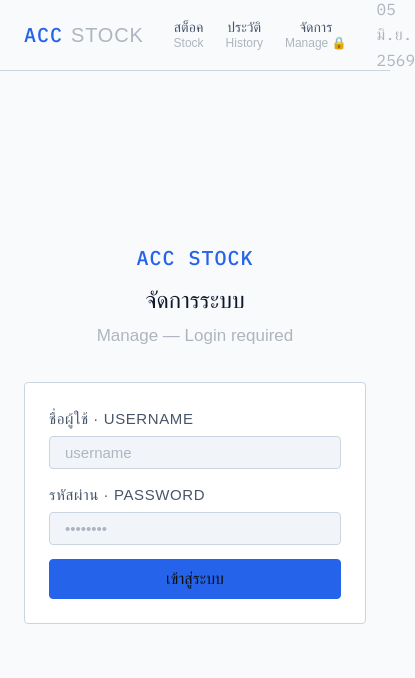
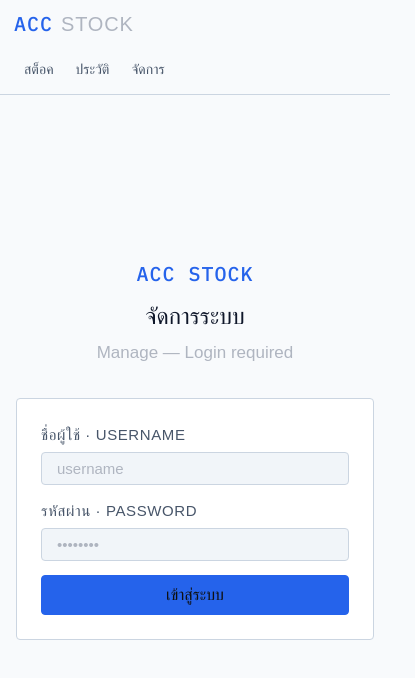
Before and after one commit to Suraphatmoodang/AC-webbuild, a Next.js app: page /login in a window 390 px wide. Shown: the top 678 px of the page, 415 px wide, since content can reach past the window. Built offline with nearby package versions, Linux system fonts and the light colour scheme; a web font is replaced by a local one.

Commit message:
Fixed button auth gate, Added responsive layout for mobile

```diff
--- a/pages/_app.tsx
+++ b/pages/_app.tsx
@@ -1,8 +1,14 @@
 import type { AppProps } from "next/app";
+import Head from "next/head";
 import Link from "next/link";
 import { useRouter } from "next/router";
 import { useEffect, useState } from "react";
 import "@/styles/globals.css";
+
+// Show the tab logo only on deployed (Vercel) builds. NODE_ENV is "production"
+// on any built/deployed site and "development" under `npm run dev`, so local
+// testing stays blank (default browser icon) while the live site shows the logo.
+const IS_DEPLOYED = process.env.NODE_ENV === "production";
 
 const NAV = [
   { href: "/", label: "สต็อค", en: "Stock", auth: false },
@@ -37,17 +43,21 @@ export default function App({ Component, pageProps }: AppProps) {
 
   return (
     <div style={{ minHeight: "100vh", display: "flex", flexDirection: "column" }}>
+      <Head>
+        <meta name="viewport" content="width=device-width, initial-scale=1, viewport-fit=cover" />
+        {IS_DEPLOYED && <link rel="icon" type="image/png" href="/favicon.png" />}
+      </Head>
       <header style={{
         borderBottom: "1px solid var(--border)",
         background: "var(--bg)",
         position: "sticky", top: 0, zIndex: 50,
       }}>
-        <div style={{ maxWidth: 1280, margin: "0 auto", padding: "0 24px", display: "flex", alignItems: "center", gap: 20, height: 70 }}>
+        <div className="app-hdr" style={{ maxWidth: 1280, margin: "0 auto", padding: "0 24px", display: "flex", alignItems: "center", gap: 20, height: 70 }}>
           <div style={{ display: "flex", alignItems: "baseline", gap: 8 }}>
             <span style={{ fontFamily: "var(--mono)", fontSize: 20, color: "var(--accent)", fontWeight: 500, letterSpacing: "0.05em" }}>ACC</span>
             <span style={{ fontSize: 20, color: "var(--text3)", letterSpacing: "0.04em" }}>STOCK</span>
           </div>
-          <nav style={{ display: "flex", gap: 2, flex: 1 }}>
+          <nav className="app-nav" style={{ display: "flex", gap: 2, flex: 1 }}>
             {visibleNav.map((n) => {
               const active = router.pathname === n.href;
               return (
@@ -70,7 +80,7 @@ export default function App({ Component, pageProps }: AppProps) {
               );
             })}
           </nav>
-          <span style={{ fontSize: 16, color: "var(--text3)", fontFamily: "var(--mono)" }}>
+          <span className="app-date" style={{ fontSize: 16, color: "var(--text3)", fontFamily: "var(--mono)" }}>
             {new Date().toLocaleDateString("th-TH", { day: "2-digit", month: "short", year: "numeric" })}
           </span>
           {authed && (
@@ -85,7 +95,7 @@ export default function App({ Component, pageProps }: AppProps) {
           )}
         </div>
       </header>
-      <main style={{ flex: 1, maxWidth: 1280, margin: "0 auto", padding: "24px", width: "100%" }}>
+      <main className="app-main" style={{ flex: 1, maxWidth: 1280, margin: "0 auto", padding: "24px", width: "100%" }}>
         <Component {...pageProps} />
       </main>
     </div>
--- a/pages/admin-log.tsx
+++ b/pages/admin-log.tsx
@@ -108,7 +108,7 @@ export default function AdminLogPage() {
       <h2 style={{ fontSize: 22, fontWeight: 500, marginBottom: 16 }}>สรุปและบันทึกกิจกรรม</h2>
 
       {/* Summary cards */}
-      <div style={{ display: "grid", gridTemplateColumns: "repeat(4,1fr)", gap: 12, marginBottom: 28 }}>
+      <div className="stat-grid" style={{ marginBottom: 28 }}>
         {summary.map((s) => (
           <div key={s.label} className="card" style={{ padding: "14px 16px" }}>
             <div style={{ fontSize: 11, color: "var(--text3)", marginBottom: 4, textTransform: "uppercase", letterSpacing: "0.05em" }}>{s.label}</div>
--- a/pages/index.tsx
+++ b/pages/index.tsx
@@ -100,7 +100,7 @@ export default function StockPage() {
 
   return (
     <div>
-      <div style={{ display: "grid", gridTemplateColumns: "repeat(4,1fr)", gap: 12, marginBottom: 24 }}>
+      <div className="stat-grid" style={{ marginBottom: 24 }}>
         {[
           { label: "รายการทั้งหมด", en: "Total items",  val: items.length, mono: false },
           { label: "มูลค่าสต็อค (฿)", en: "Stock value", val: "฿" + totalValue.toLocaleString("th-TH", { minimumFractionDigits: 2, maximumFractionDigits: 2 }), mono: true },
@@ -128,7 +128,7 @@ export default function StockPage() {
           style={{ whiteSpace: "nowrap", ...(showLow ? { background: "#2b6fd4", borderColor: "var(--accent)", color: "var(--text)" } : {}) }}>
           ⚠ สต็อคต่ำ
         </button>
-        {authed && <button className="primary" onClick={() => { setAddForm(emptyAdd()); setAddErr(""); setShowAdd(true); }}>+ เพิ่มอุปกรณ์</button>}
+        <button className="primary" onClick={() => { setAddForm(emptyAdd()); setAddErr(""); setShowAdd(true); }}>+ เพิ่มอุปกรณ์</button>
         <span style={{ alignSelf: "center", fontSize: 17, color: "var(--text3)", minWidth: 90, whiteSpace: "nowrap" }}>{filtered.length} รายการ</span>
       </div>
 
--- a/pages/transactions.tsx
+++ b/pages/transactions.tsx
@@ -138,7 +138,7 @@ export default function TransactionsPage() {
   if (!authed) return null;
 
   return (
-    <div style={{ display: "grid", gridTemplateColumns: "1fr 380px", gap: 20, alignItems: "start" }}>
+    <div className="tx-grid">
       {/* Item picker */}
       <div>
         <div style={{ marginBottom: 12 }}>
--- a/styles/globals.css
+++ b/styles/globals.css
@@ -150,3 +150,38 @@ tr:hover td { background: var(--bg3); }
 .toast.success { border-color: var(--green); }
 .toast.error { border-color: var(--red); }
 @keyframes slideup { from { opacity: 0; transform: translateY(8px); } to { opacity: 1; transform: translateY(0); } }
+
+/* ── Responsive layout ─────────────────────────────────────────
+   Base (desktop) values live here so media queries can override
+   without needing !important against inline styles. Class hooks:
+   .stat-grid (4-up summary cards), .tx-grid (transactions 2-col),
+   and .app-hdr / .app-nav / .app-main / .app-date on the shell. */
+.stat-grid { display: grid; grid-template-columns: repeat(4, 1fr); gap: 12px; }
+.tx-grid   { display: grid; grid-template-columns: 1fr 380px; gap: 20px; align-items: start; }
+
+/* Tablets (≈12" and below): drop the transactions side panel under
+   the picker, tighten page padding. Stat cards stay 4-up here. */
+@media (max-width: 1024px) {
+  .app-main { padding: 16px !important; }
+  .app-hdr  { gap: 14px !important; padding: 0 16px !important; }
+  .tx-grid  { grid-template-columns: 1fr; }
+  .modal    { max-width: min(92vw, 560px); }
+}
+
+/* Small tablets / large phones: stat cards 2-up, header wraps so the
+   nav gets its own scrollable row under the logo. */
+@media (max-width: 820px) {
+  .stat-grid { grid-template-columns: repeat(2, 1fr); gap: 10px; }
+  .app-hdr   { flex-wrap: wrap; height: auto !important; padding: 8px 14px !important; }
+  .app-nav   { order: 3; flex: 0 0 100% !important; flex-wrap: nowrap; overflow-x: auto; -webkit-overflow-scrolling: touch; padding-bottom: 2px; }
+  .app-nav::-webkit-scrollbar { height: 0; }
+  th, td { padding: 7px 9px; }
+}
+
+/* Phones: hide the header date, collapse the English nav subtitles. */
+@media (max-width: 560px) {
+  .app-date { display: none; }
+  .app-nav a > span:last-child { display: none; }
+  th { font-size: 12px; }
+  td { font-size: 13px; }
+}
```
Also changed, not shown: public/favicon.png (added).
